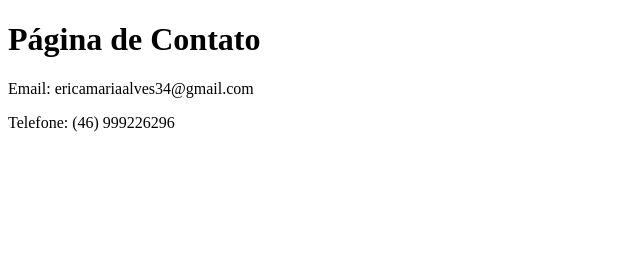
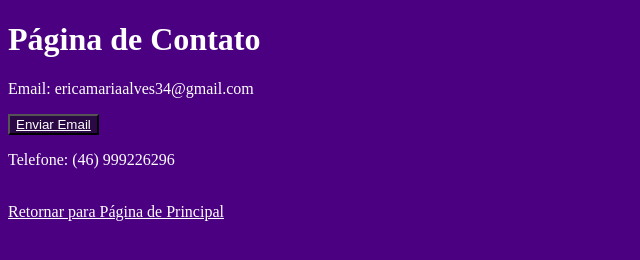
Before and after one commit to ericamaria34/projeto_meusite, a plain HTML site: page contato.html in a window 1280 px wide. Shown: the whole page, without its empty margins (0-640 px from the left). Drawn offline with Linux system fonts and the light colour scheme.

Commit message:
meu quinto commit

```diff
--- a/contato.html
+++ b/contato.html
@@ -3,11 +3,18 @@
 <head>
     <meta charset="UTF-8">
     <meta name="viewport" content="width=device-width, initial-scale=1.0">
+    <link rel="stylesheet" href="teste.css">
     <title>Contato</title>
 </head>
 <body>
     <h1>Página de Contato</h1>
     <p>Email: ericamariaalves34@gmail.com</p>
+    <button>
+        <a href="mailto:ericamariaalves34@gmail.com">Enviar Email</a>
+    </button>
     <p>Telefone: (46) 999226296</p>
+    <br>
+    <a href="index.html">Retornar para Página de Principal</a>
+
 </body>
 </html>
--- /dev/null
+++ b/teste.css
@@ -0,0 +1,17 @@
+body {
+    background-color: rgb(75,0,130);
+    color: rgb(255,255,255);
+}
+
+button {
+    background-color: rgb(43, 9, 68);
+    color: rgb(255,255,255);
+}
+
+a {
+    color: rgb(255,255,255);
+}
+
+a:hover {
+    color: rgb(245, 219, 255);
+}
```
Also changed, not shown: index.html (+1 -0 lines).
